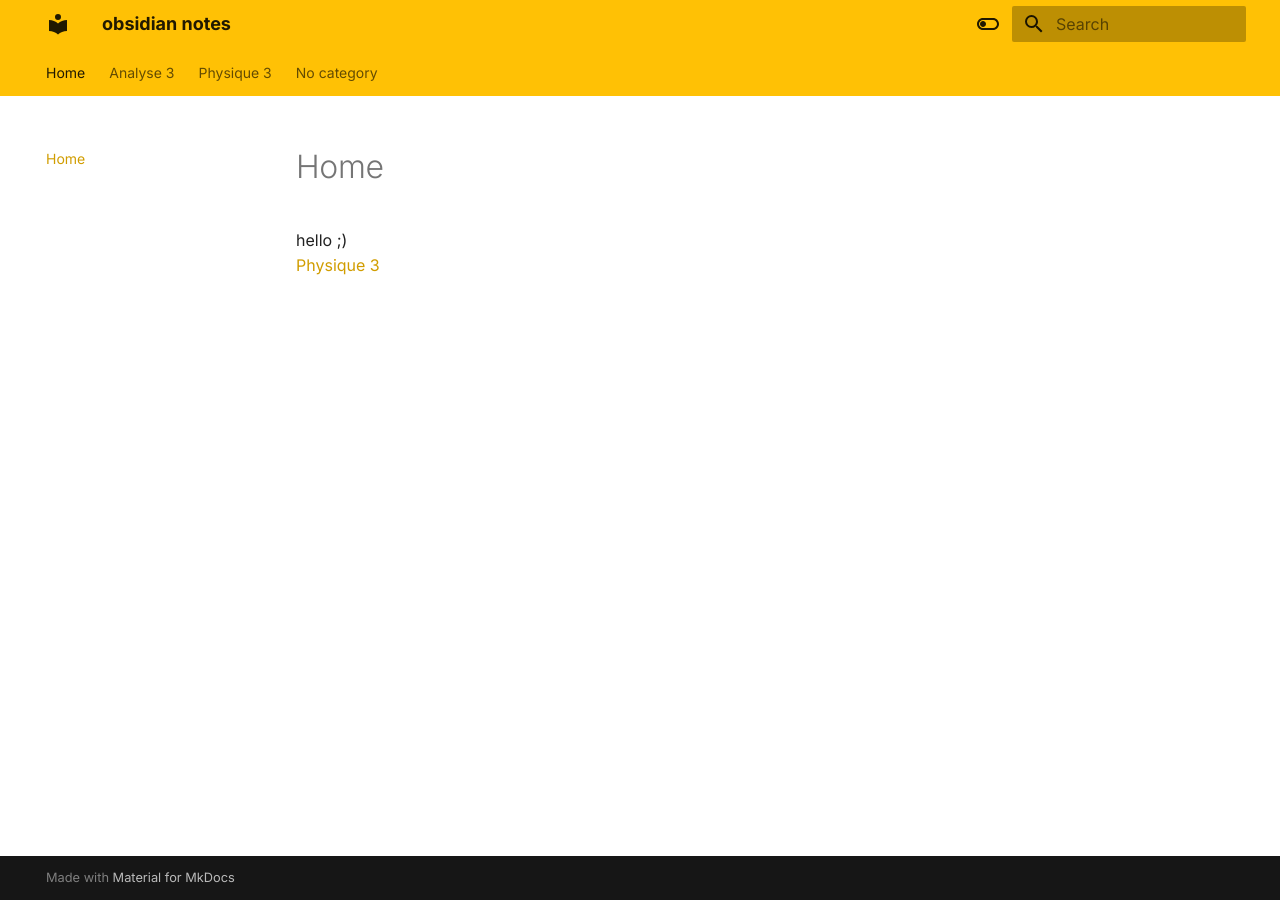
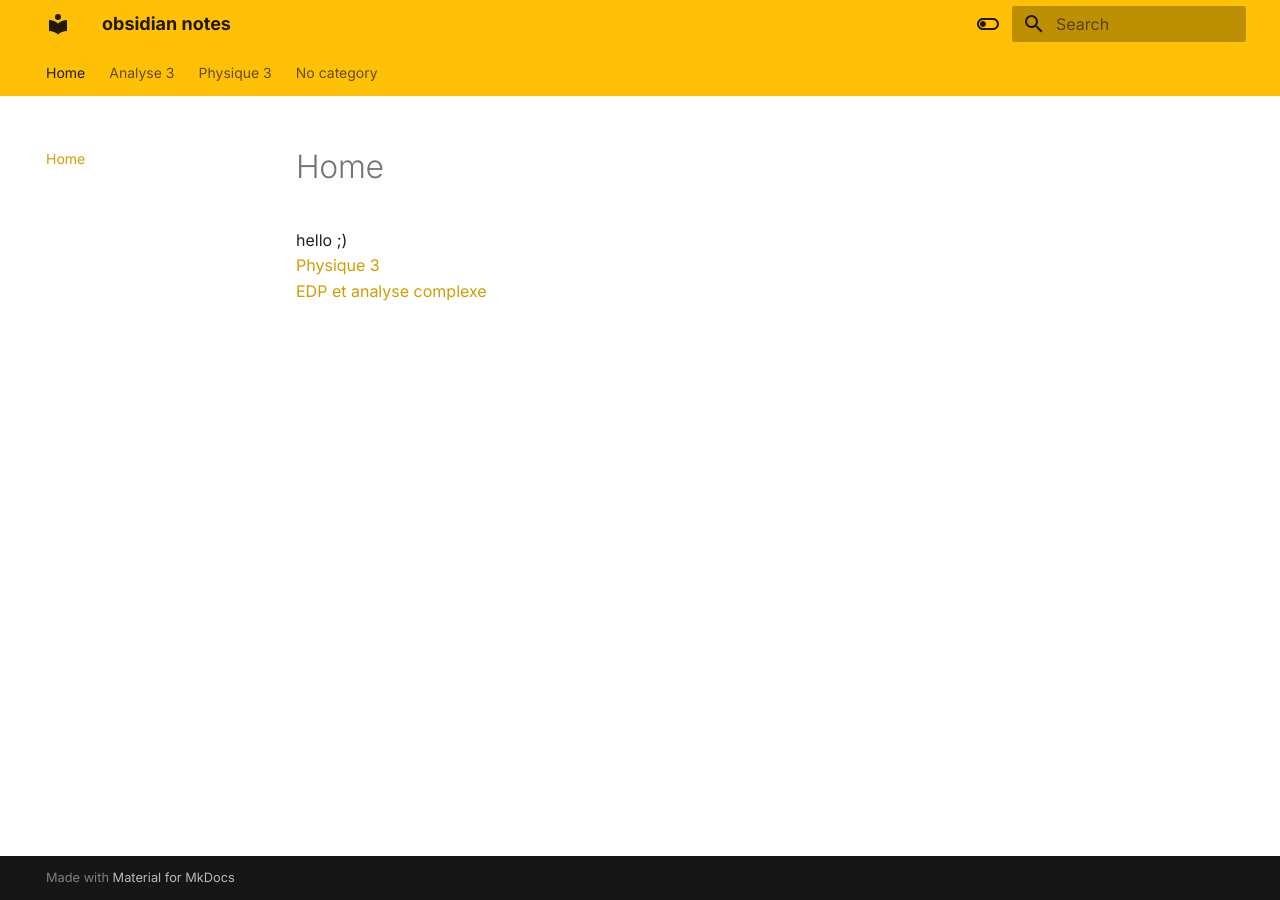
Before and after one commit to Aymco/public-obsidian, an MkDocs documentation site: the page built from docs/index.md, in a window 1280 px wide. Built offline with MkDocs 1.6.1 and Material for MkDocs 9.7.7, drawn with Linux system fonts in a browser that asks for light colours.

Commit message:
PUSH NOTE : index.md

```diff
--- a/docs/index.md
+++ b/docs/index.md
@@ -6,4 +6,5 @@ updated: 2024-01-01
 ---
 
 hello ;)
-[Physique 3](./Physique_3/Physique%203.md)
+[Physique 3](./Physique%203/index.md)
+[EDP et analyse complexe](./Analyse%203/EDP%20et%20analyse%20complexe.md)
```
